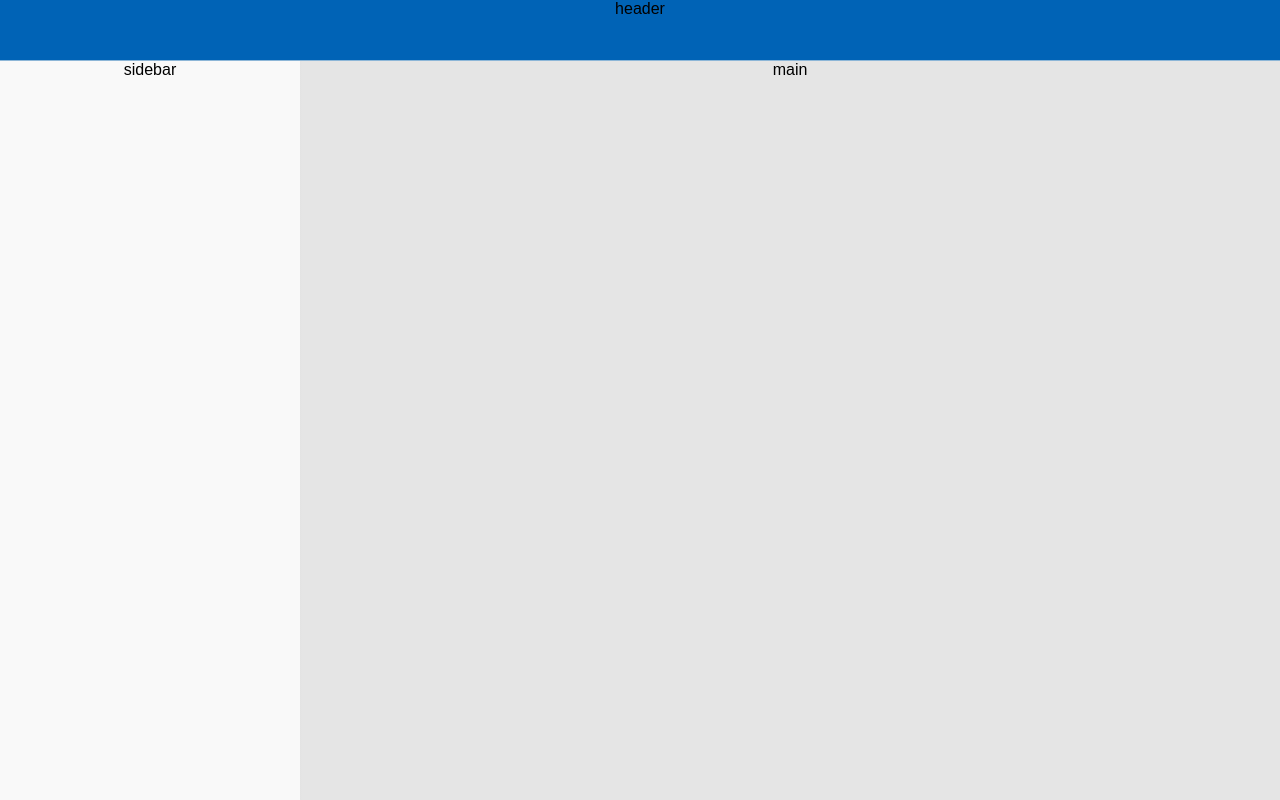
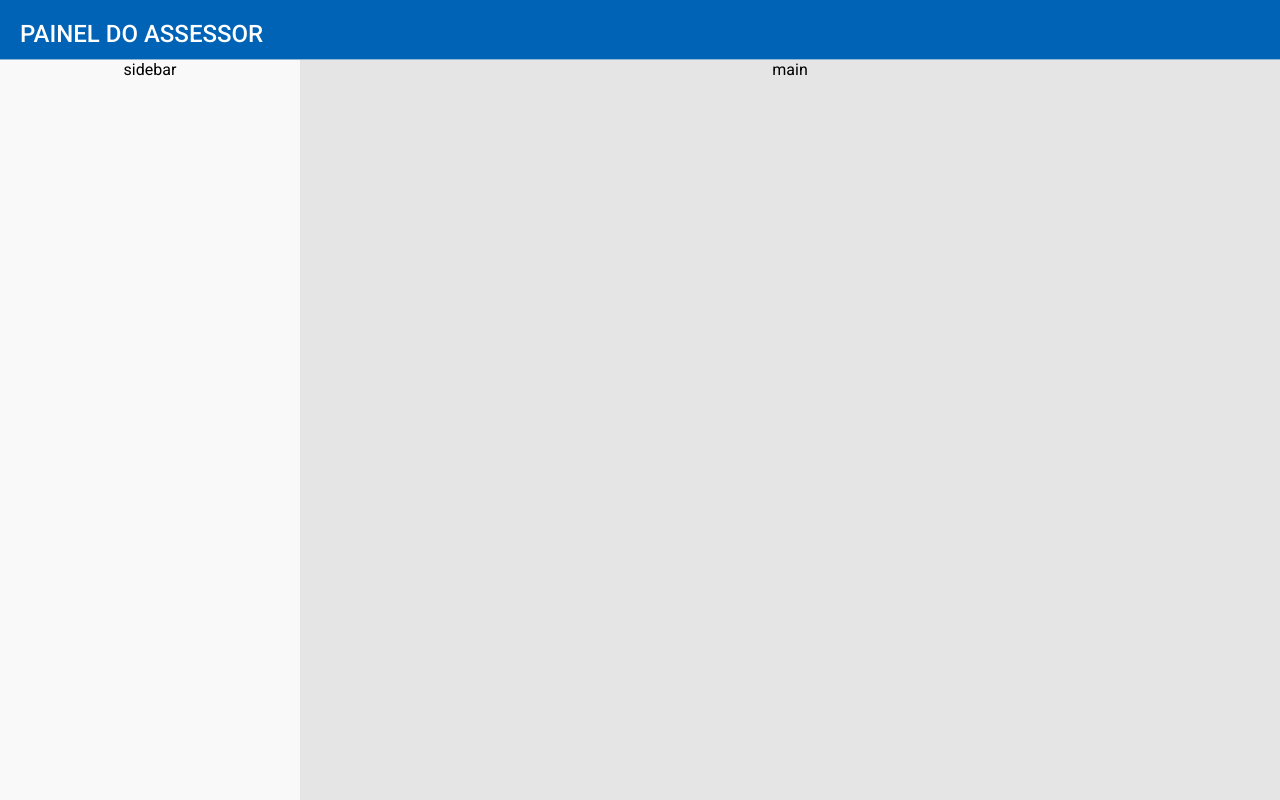
Before and after one commit to ericp3reira/softplan-mock-test, a React (Create React App) app: page / in a window 1280 px wide. Built offline with nearby package versions, Linux system fonts and the light colour scheme.

Commit message:
Header ready

```diff
--- a/src/App.jsx
+++ b/src/App.jsx
@@ -1,12 +1,14 @@
 import React, { Component } from 'react';
 import './App.css';
+
+import Header from './components/Header';
 
 class App extends Component {
   render() {
     return (
       <div className="App">
         <header className="App-header">
-          header
+          <Header title="Assessor"></Header>
         </header>
         <div className="App-content">
           <aside className="App-sidebar">
--- /dev/null
+++ b/src/components/Header.css
@@ -0,0 +1,11 @@
+.Header-container {
+  padding: 20px 20px 0 20px;
+}
+
+.Header-title {
+  color: #ffffff;
+  font-size: 1.5em;
+  font-weight: 500;
+  text-align: left;
+  text-transform: uppercase;
+}
--- /dev/null
+++ b/src/components/Header.jsx
@@ -0,0 +1,10 @@
+import React from 'react';
+import './Header.css';
+
+const Header = (props) => (
+  <div className="Header-container">
+    <h1 className="Header-title">Painel do {props.title}</h1>
+  </div>
+);
+
+export default Header;
--- a/src/index.css
+++ b/src/index.css
@@ -1,5 +1,8 @@
-body {
+@import url('https://fonts.googleapis.com/css?family=Roboto:300,400,500');
+
+* {
   margin: 0;
   padding: 0;
-  font-family: sans-serif;
+  font-family: 'Roboto', sans-serif;
+  box-sizing: border-box;
 }
```
